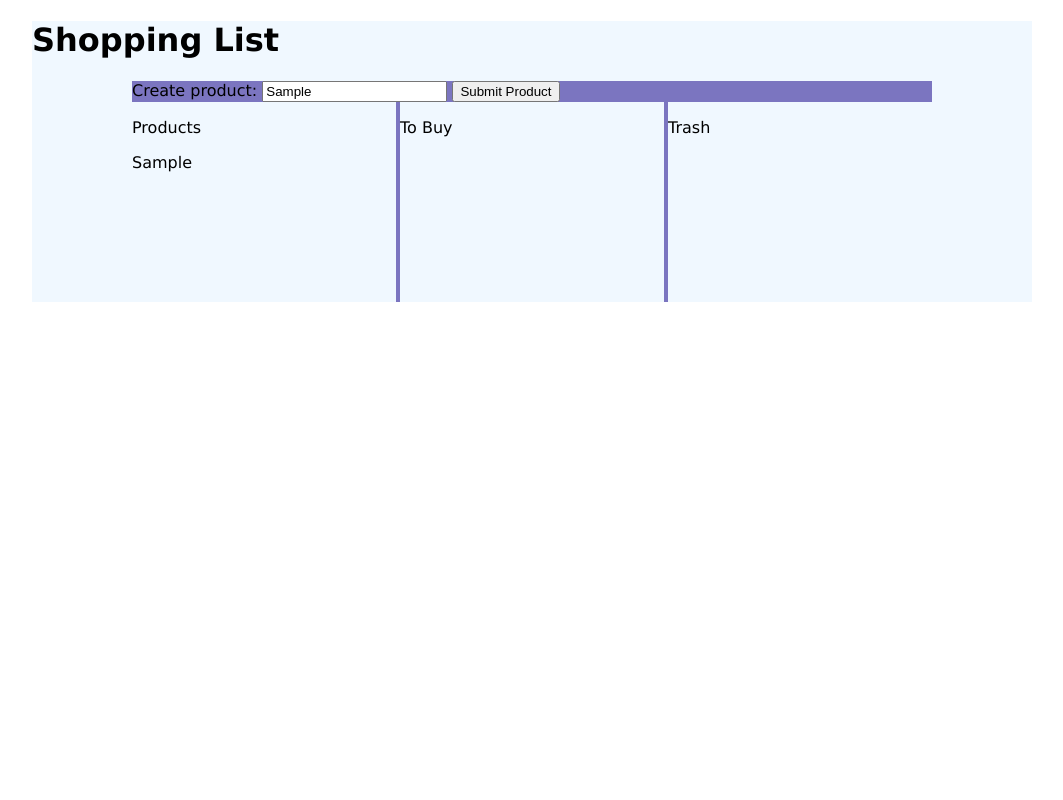
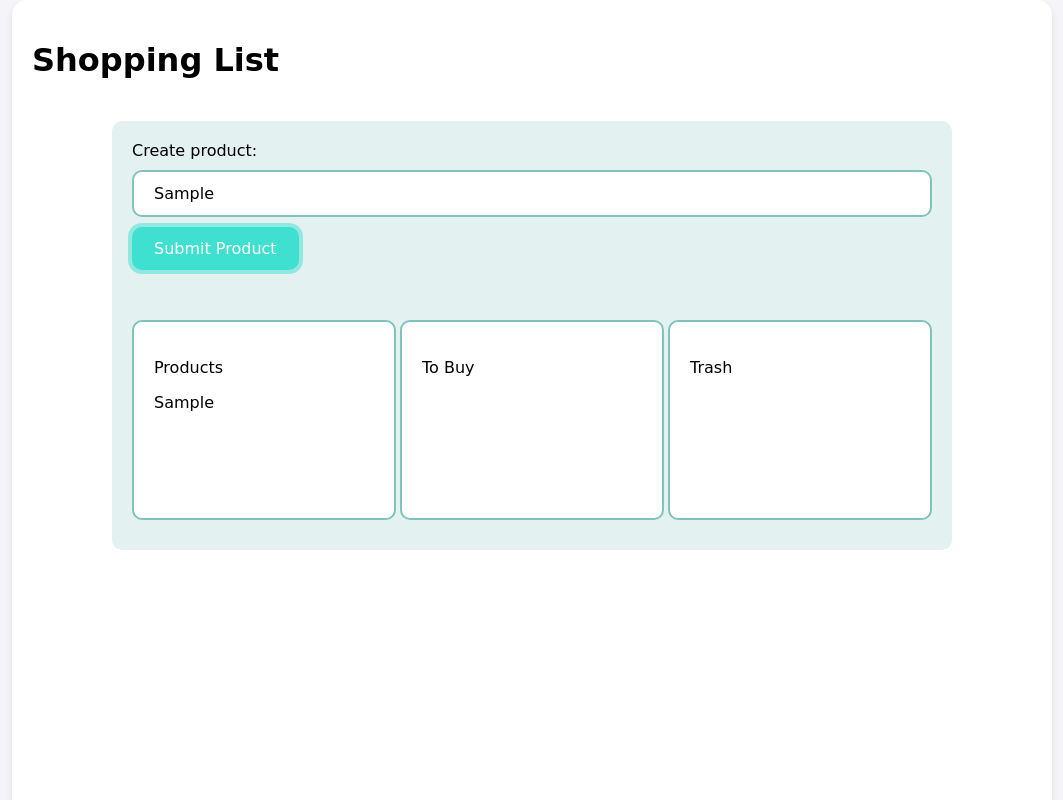
Before and after one commit to DamiXioR/ShoppingList, a website built with Parcel: page index.html in a window 1280 px wide. Both pictures are taken after typing "Sample" into the empty fields and a click on the button "Submit Product". Shown: the top 800 px of the page, without its empty margins (108-1171 px from the left). Built offline with nearby package versions, Linux system fonts and the light colour scheme; some packages are replaced by stand-ins of ours.

Commit message:
CSS style changed

```diff
--- a/index.js
+++ b/index.js
@@ -1,6 +1,6 @@
 import log from 'loglevel';
 
-log.setLevel('info');  // 'trace', 'debug', 'info', 'warn', 'error'
+log.setLevel('debug');  // 'trace', 'debug', 'info', 'warn', 'error'
 
 let sumbitProductBtn = document.getElementById('submit-product-btn');
 let createProduct = document.getElementById('create-product');
@@ -16,6 +16,22 @@ function allowDrop(event){
     event.preventDefault();
 }
 
+function enterActionOnHoveredElement(event){
+    let hoveredElement = document.getElementById(event.target.id);
+    hoveredElement.style.transition = 'color 0.4s ease, font-weight 0.4s ease';
+    hoveredElement.style.fontWeight = 'bold';
+    hoveredElement.style.color = '#32c9b1';
+    log.debug(`Drag Enter: ${hoveredElement.getAttribute('id')}`);
+}
+
+function leaveActionOnHoveredElement(event){
+    let hoveredElement = document.getElementById(event.target.id);
+    hoveredElement.style.transition = '';
+    hoveredElement.style.fontWeight = 'normal';
+    hoveredElement.style.color = ''
+    log.debug(`Drag Leave: ${hoveredElement.getAttribute('id')}`);
+}
+
 function dropElementOnElement(event) {
     event.preventDefault();
 
@@ -26,6 +42,9 @@ function dropElementOnElement(event) {
 
     let draggedElement = document.getElementById(currentlyDraggedElementId);
     let hoveredElement = document.getElementById(event.target.id);
+    hoveredElement.style.transition = '';
+    hoveredElement.style.fontWeight = 'normal';
+    hoveredElement.style.color = ''
 
     log.debug(`Dragged Element: ${draggedElement.getAttribute('id')}`);
     log.debug(`Hovered Element: ${hoveredElement.getAttribute('id')}`);
@@ -39,6 +58,8 @@ function dropElementOnElement(event) {
 
     let indexOfHoveredElement = shoppingList.indexOf(hoveredElement);
     draggedElement.addEventListener('drop', dropElementOnElement);
+    draggedElement.addEventListener('dragenter', enterActionOnHoveredElement);
+    draggedElement.addEventListener('dragleave', leaveActionOnHoveredElement);
     log.debug(`Index of Dragged Element: ${indexOfDraggedElement}, Index of Hovered Element: ${indexOfHoveredElement}`);
     if (indexOfHoveredElement == indexOfDraggedElement){
         shoppingList.splice(indexOfHoveredElement + 1, 0, draggedElement);
@@ -77,7 +98,10 @@ function drop(event){
     if (shoppingList.includes(droppedElement)) return;
 
     droppedElement.addEventListener('drop', dropElementOnElement);
+    droppedElement.addEventListener('dragenter', enterActionOnHoveredElement);
+    droppedElement.addEventListener('dragleave', leaveActionOnHoveredElement);
     shoppingList.push(droppedElement);
+
     updateToBuy();
     currentlyDraggedElementId = null;
 }
@@ -89,10 +113,6 @@ function startDragProduct(event){
     currentlyDraggedElementId = event.target.id;
 }
 
-function dontAllowDrop(event) {
-    event.preventDefault();
-}
-
 function submitProductButtonClicked(){
     let newProduct = document.createElement('p');
     newProduct.innerHTML = createProduct.value;
@@ -100,7 +120,7 @@ function submitProductButtonClicked(){
     let productId = 'product-' + Date.now();
     newProduct.setAttribute('id', productId);
     newProduct.addEventListener('dragstart', startDragProduct);
-    newProduct.addEventListener('dragover', dontAllowDrop);
+    newProduct.addEventListener('dragover', allowDrop);
     products.appendChild(newProduct);
 }
 
--- a/style.css
+++ b/style.css
@@ -1,42 +1,115 @@
-body{
-    font-family: Verdana, Geneva, Tahoma, sans-serif;
-}
-
-#drop-field{
-    background-color: aquamarine;
-    width: 200px;
-    height: 200px;
+body {
+    font-family: 'Kaushan Script', cursive;
+    margin: 0;
+    padding: 0;
+    background-color: #f4f4f9;
 }
 
 #container {
+    display: flex;
+    flex-direction: column;
     width: 1000px;
-    padding: 0;
+    min-height: 1200px;
+    padding: 20px;
     margin: 0 auto;
-    background-color: aliceblue;
+    background-color: #ffffff;
+    border-radius: 15px;
+    box-shadow: 0 4px 6px rgba(0, 0, 0, 0.1);
+}
+
+#drop-field {
+    background-color: #ffffff;
+    width: 200px;
+    height: 200px;
+    border-radius: 10px;
+    border: 2px solid #40E0D0;
+    box-shadow: 0 2px 5px rgba(0, 0, 0, 0.1);
 }
 
 #activity-fields {
     width: 80%;
-    margin: 0 auto;
+    margin: 20px auto;
     padding: 0;
-    display: flex;              /* Flexbox, aby elementy były w jednej linii */
+    display: flex;
     flex-wrap: wrap;
-    justify-content: space-between;  /* Rozmieszczenie elementów z równymi odstępami */
-    align-items: flex-start;    /* Wyrównanie do góry (zapobiega zjeżdżaniu elementów w dół) */
-    background-color: rgb(123, 117, 192);
+    justify-content: space-between;
+    align-items: flex-start;
+    background-color: #e4f1f1;
+    border-radius: 10px;
+    padding: 20px;
 }
 
-#shopping-list{
+#shopping-list {
     width: 100%;
 }
 
 .activity-field {
     width: 33%;
-    margin: 0;
-    padding: 0;
-    border: none;
+    margin: 10px 0;
+    padding: 20px;
+    border: 2px solid #81c3bc;
+    border-radius: 10px;
+    background-color: #ffffff;
     box-sizing: border-box;
     min-height: 200px;
-    height: auto;
-    background-color: aliceblue;
+    transition: transform 0.3s ease, box-shadow 0.3s ease;
 }
+
+.activity-field:hover {
+    transform: translateY(-5px);
+    box-shadow: 0 4px 10px rgba(0, 0, 0, 0.1);
+}
+
+.activity-field:focus-within {
+    border-color: #40E0D0;
+}
+
+#shopping-list {
+    width: 100%;
+}
+
+button {
+    margin-bottom: 40px;
+    font-family: 'Kaushan Script', cursive;
+    background-color: #40E0D0;
+    color: white;
+    font-size: 16px;
+    padding: 10px 20px;
+    border: 2px solid #40E0D0;
+    border-radius: 10px;
+    cursor: pointer;
+    transition: background-color 0.3s ease, box-shadow 0.3s ease;
+}
+
+button:hover {
+    background-color: #32c9b1;
+    box-shadow: 0 4px 10px rgba(0, 0, 0, 0.1);
+}
+
+button:focus {
+    outline: none;
+    box-shadow: 0 0 0 4px rgba(64, 224, 208, 0.5);
+}
+
+input[type="text"] {
+    width: 100%;
+    padding: 12px 20px;
+    margin: 10px 0;
+    border: 2px solid #81c3bc;
+    border-radius: 10px;
+    background-color: #ffffff;
+    font-size: 16px;
+    box-sizing: border-box;
+    font-family: 'Lobster', cursive;
+    transition: border-color 0.3s ease, box-shadow 0.3s ease;
+}
+
+input[type="text"]:focus {
+    border-color: #40E0D0;
+    box-shadow: 0 0 0 4px rgba(64, 224, 208, 0.2);
+}
+
+input::placeholder {
+    color: #81c3bc;
+    font-style: italic;
+}
```
